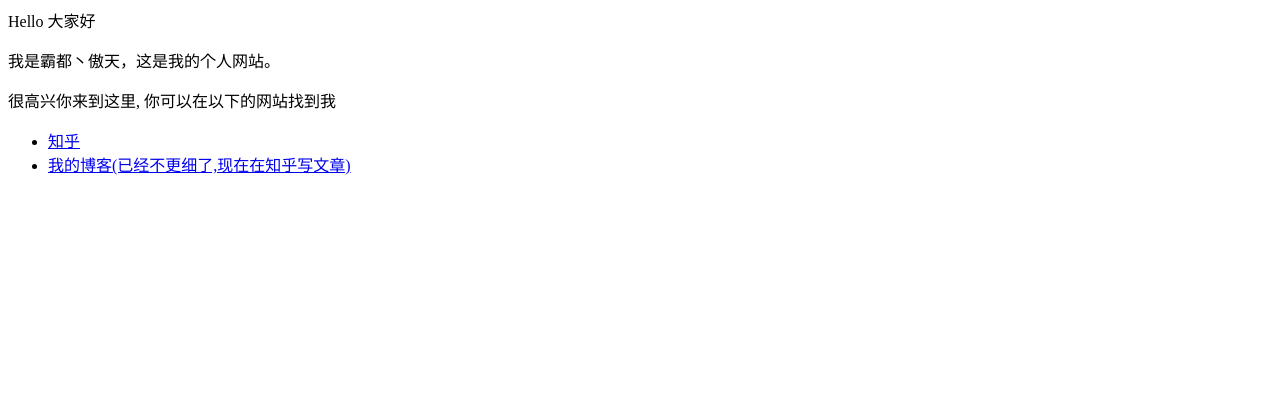
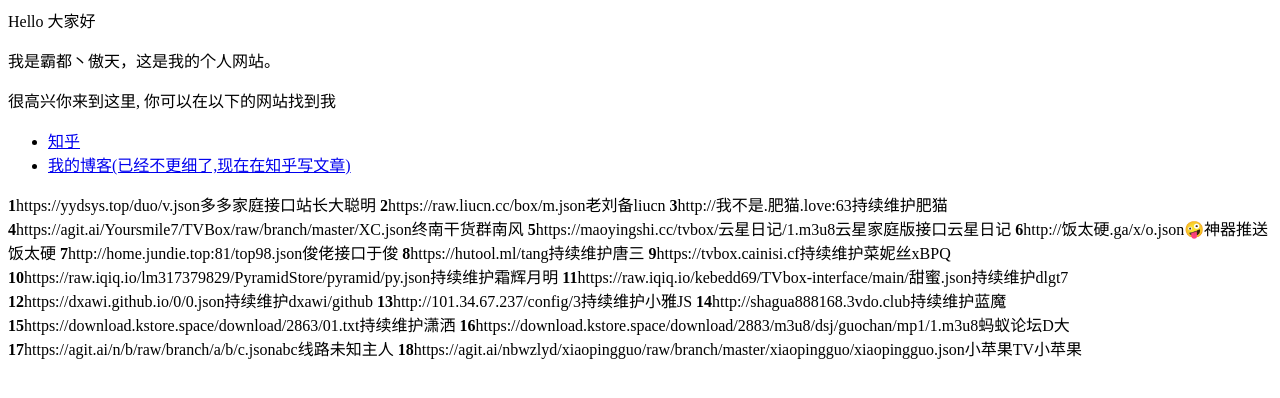
Before and after one commit to meitufu/meitufu.github.io, a plain HTML site: page index.html in a window 1280 px wide. Drawn offline with Linux system fonts and the light colour scheme.

Commit message:
Update index.html

```diff
--- a/index.html
+++ b/index.html
@@ -6,3 +6,25 @@
   <li> <a href="https://meitufu.com/">知乎</a> </li>
   <li> <a href="https://meitufu.com/">我的博客(已经不更细了,现在在知乎写文章)</a> </li>
 </ul>
+</thead>
+                        <tbody>
+                            <tr><td><b>1</b></td><td>https://yydsys.top/duo/v.json</td><td>多多家庭接口</td><td>站长大聪明</td></tr>
+							<tr><td><b>2</b></td><td>https://raw.liucn.cc/box/m.json</td><td>老刘备</td><td>liucn</td></tr>
+							<tr><td><b>3</b></td><td>http://我不是.肥猫.love:63</td><td>持续维护</td><td>肥猫</td></tr>
+							<tr><td><b>4</b></td><td>https://agit.ai/Yoursmile7/TVBox/raw/branch/master/XC.json</td><td>终南干货群</td><td>南风</td></tr>
+							<tr><td><b>5</b></td><td>https://maoyingshi.cc/tvbox/云星日记/1.m3u8</td><td>云星家庭版接口</td><td>云星日记</td></tr>
+							<tr><td><b>6</b></td><td>http://饭太硬.ga/x/o.json</td><td>🤪神器推送</td><td>饭太硬</td></tr>
+							<tr><td><b>7</b></td><td>http://home.jundie.top:81/top98.json</td><td>俊佬接口</td><td>于俊</td></tr>
+                            <tr><td><b>8</b></td><td>https://hutool.ml/tang</td><td>持续维护</td><td>唐三</td></tr>
+                            <tr><td><b>9</b></td><td>https://tvbox.cainisi.cf</td><td>持续维护</td><td>菜妮丝xBPQ</td></tr>
+                            <tr><td><b>10</b></td><td>https://raw.iqiq.io/lm317379829/PyramidStore/pyramid/py.json</td><td>持续维护</td><td>霜辉月明</td></tr>
+                            <tr><td><b>11</b></td><td>https://raw.iqiq.io/kebedd69/TVbox-interface/main/甜蜜.json</td><td>持续维护</td><td>dlgt7</td></tr>
+                            <tr><td><b>12</b></td><td>https://dxawi.github.io/0/0.json</td><td>持续维护</td><td>dxawi/github️</td></tr>
+                            <tr><td><b>13</b></td><td>http://101.34.67.237/config/3</td><td>持续维护</td><td>小雅JS</td></tr>
+                            <tr><td><b>14</b></td><td>http://shagua888168.3vdo.club</td><td>持续维护</td><td>蓝魔</td></tr>
+                            <tr><td><b>15</b></td><td>https://download.kstore.space/download/2863/01.txt</td><td>持续维护</td><td>潇洒</td></tr>
+                            <tr><td><b>16</b></td><td>https://download.kstore.space/download/2883/m3u8/dsj/guochan/mp1/1.m3u8</td><td>蚂蚁论坛</td><td>D大</td></tr>
+							<tr><td><b>17</b></td><td>https://agit.ai/n/b/raw/branch/a/b/c.json</td><td>abc线路</td><td>未知主人</td></tr>
+							<tr><td><b>18</b></td><td>https://agit.ai/nbwzlyd/xiaopingguo/raw/branch/master/xiaopingguo/xiaopingguo.json</td><td>小苹果TV</td><td>小苹果</td></tr>
+							<tbody>
+					</table>
```
